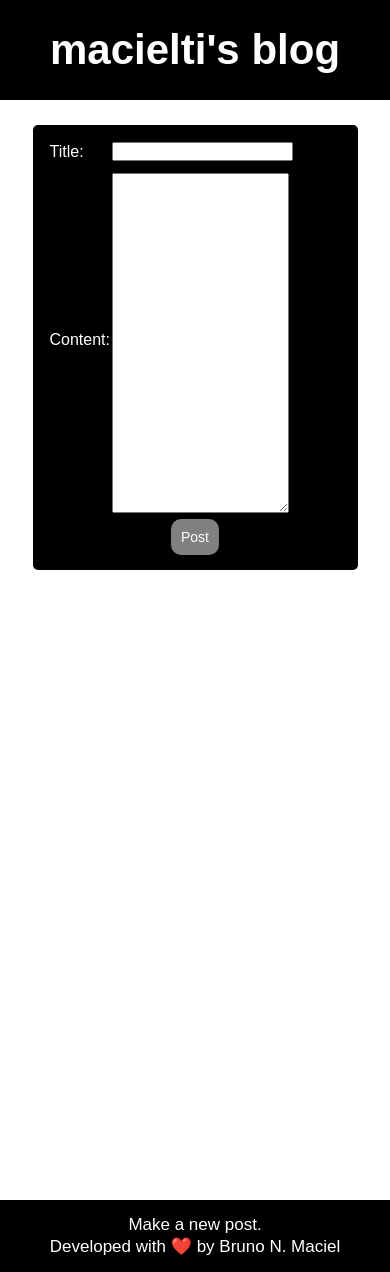
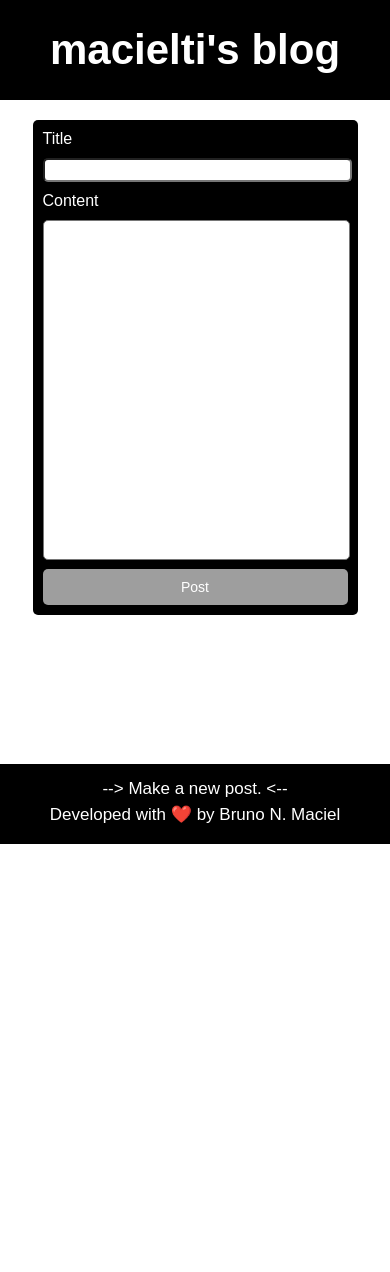
Before and after one commit to macielti/basic-blog-exercise, a Python web app: template templates/new-post.html in a window 390 px wide. After the commit the page ends 844 px from the top, so only its background shows below. Run offline with Jinja, Linux system fonts and the light colour scheme; the template is opened without the code that fills it, so the values that code supplies are empty.

Commit message:
Done for max 544px screens.

```diff
--- a/app.yaml
+++ b/app.yaml
@@ -1,5 +1,3 @@
-application: basic-blog-project
-version: 1
 threadsafe: yes
 runtime: python27
 
--- a/css/style.css
+++ b/css/style.css
@@ -5,9 +5,9 @@
 }
 @media (max-width: 576px) {
     .container{
-        height: 100%;
+        min-height: 100vh;
         display: grid;
-        grid-template: repeat(12, 1fr) / repeat(12, 1fr);
+        grid-template: 100px auto 80px / repeat(12, 1fr);
     }
 
     .header a {
@@ -36,17 +36,28 @@
 
     .article {
         grid-column: 2 / 12;
-        grid-row: 2 / 12;
+        grid-row: 2 / 2;
     }
 
-    .form-post .submit {
+
+    .title {
+        height: 20px;
+        border-radius: 5px;
+        width: 100%;
+        margin-top: 10px;
+        margin-bottom: 10px;
+    }
+
+    .submit {
+        font-size: 17px;
+        margin-top: 5px;
+        width: 100%;
         text-align: center;
         color: white;
-        border-radius: 10px;
+        border-radius: 5px;
         padding: 10px;
-        text-align: right;
         border: none;
-        background-color: gray;
+        background-color: #9e9e9e;
     }
     .submit:hover {
         background-color: white;
@@ -54,15 +65,20 @@
     }
 
     .form-post {
-        padding: 15px;
-        margin-top: 25px;
+        padding: 10px;
+        margin-top: 20px;
+        margin-bottom: 10px;
         border-radius: 5px;
         background-color: black;
         color: white;
     }
     .form-post textarea {
+        overflow: scroll;
         margin-top: 10px;
+        resize: none;
+        border-radius: 5px;
         height: 40vh;
+        width: 100%;
     }
 
     .post {
@@ -82,7 +98,7 @@
         display: grid;
         grid-template: 1fr 1fr/ 1fr;
         grid-column: 1 / -1;
-        grid-row: 13/ -1;
+        grid-row: 3/ -1;
         padding: 15px;
         background-color: black;
     }
--- a/templates/base.html
+++ b/templates/base.html
@@ -10,12 +10,12 @@
         <header class="header">
             <h1><a href="/">macielti's blog</a></h1>
         </header>
-        <div class="article">
+        <main class="article">
             {% block content %}
             {% endblock %}
-        </div>
+        </main>
         <footer class="footer">
-            <a href="/new-post">Make a new post.</a>
+            <a href="/new-post"> --> Make a new post. <--</a>
             <a href="https://github.com/macielti" target="_blank">Developed with ❤️ by Bruno N. Maciel</a>
         </footer>
     </body>
--- a/templates/new-post.html
+++ b/templates/new-post.html
@@ -1,17 +1,18 @@
 {% extends "base.html" %}
 {% block content %}
     <form class="form-post" method="post">
-        <table>
-            <tr>
-                <td>Title: </td>
-                <td> <input class="title" type="text" name="title" value="{{ value }}" required> <br></td>
-            </tr>
-            <tr>
-                <td> Content: </td>
-                <td> <textarea name="content" required></textarea> </td>
-            </tr>
-        </table>
+
+        <label for="title">
+            Title
+            <input id='title' class="title" type="text" name="title" value="{{ value }}" required>
+        </label>
+        <label for="textarea">
+        Content<br>
+            <textarea id="textarea" name="content" wrap="off" required></textarea>
+        </label>
+
         <p style="color:red;" >{{ error }}</p>
         <center><button class="submit" style="font-size:14px;" type="submit">Post</button></center>
+
     </form>
 {% endblock %}
```
Also changed, not shown: templates/post.html (+6 -4 lines), 1 other file.
